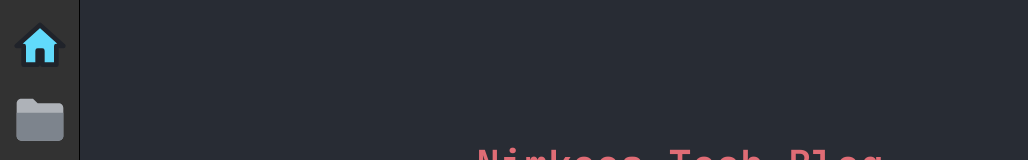
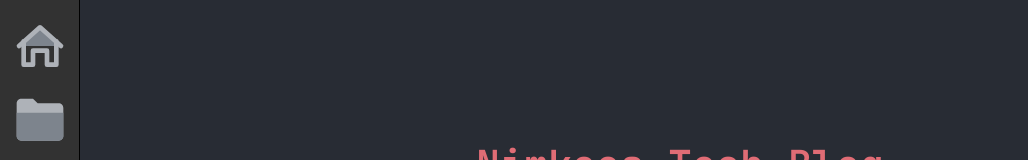
Before and after one commit to nimkoes/tech-blog, a Next.js app: page /tech-blog/ in a window 1280 px wide. Shown: the top 160 px of the page, without its empty margins (0-1028 px from the left). Built offline with nearby package versions, Linux system fonts and the light colour scheme.

Commit message:
home 버튼 위치 변경

```diff
--- a/src/app/layout.tsx
+++ b/src/app/layout.tsx
@@ -67,9 +67,9 @@ export const metadata: Metadata = {
   icons: {
     icon: [
       { url: `${BASE_PATH}/favicon.ico`, sizes: 'any' },
-      { url: `${BASE_PATH}/icon.svg`, type: 'image/svg+xml' },
-      { url: `${BASE_PATH}/favicon-32x32.png`, sizes: '32x32', type: 'image/png' },
-      { url: `${BASE_PATH}/favicon-16x16.png`, sizes: '16x16', type: 'image/png' },
+      // { url: `${BASE_PATH}/icon.svg`, type: 'image/svg+xml' },
+      // { url: `${BASE_PATH}/favicon-32x32.png`, sizes: '32x32', type: 'image/png' },
+      // { url: `${BASE_PATH}/favicon-16x16.png`, sizes: '16x16', type: 'image/png' },
     ],
     apple: [
       { url: `${BASE_PATH}/apple-touch-icon.png`, sizes: '180x180', type: 'image/png' },
--- a/src/app/metadata.ts
+++ b/src/app/metadata.ts
@@ -52,9 +52,9 @@ export const metadata: Metadata = {
   icons: {
     icon: [
       { url: '/favicon.ico', sizes: 'any' },
-      { url: '/icon.svg', type: 'image/svg+xml' },
-      { url: '/favicon-32x32.png', sizes: '32x32', type: 'image/png' },
-      { url: '/favicon-16x16.png', sizes: '16x16', type: 'image/png' },
+      // { url: '/icon.svg', type: 'image/svg+xml' },
+      // { url: '/favicon-32x32.png', sizes: '32x32', type: 'image/png' },
+      // { url: '/favicon-16x16.png', sizes: '16x16', type: 'image/png' },
     ],
     apple: [
       { url: '/apple-touch-icon.png', sizes: '180x180', type: 'image/png' },
--- a/src/components/common/icons/HomeIcon.tsx
+++ b/src/components/common/icons/HomeIcon.tsx
@@ -1,18 +1,26 @@
 const HomeIcon = ({ width, height }: { width: number; height: number }) => (
   <svg
-    width={width}
-    height={height}
+    width="30"
+    height="30"
     viewBox="0 0 24 24"
     fill="none"
     xmlns="http://www.w3.org/2000/svg"
   >
     <path
-      d="M12 3L2 12h3v8h6v-6h2v6h6v-8h3L12 3z"
-      fill="#61dafb"
-      stroke="#20232a"
+      d="M3 12L12 4l9 8"
+      stroke="#AEB2B8"
       strokeWidth="2"
       strokeLinecap="round"
       strokeLinejoin="round"
+      fill="#7D848D"
+    />
+    <path
+      d="M5 10v10h4v-6h6v6h4V10"
+      stroke="#AEB2B8"
+      strokeWidth="2"
+      strokeLinecap="round"
+      strokeLinejoin="round"
+      fill="none"
     />
   </svg>
 );
```
Also changed, not shown: public/site.webmanifest.
